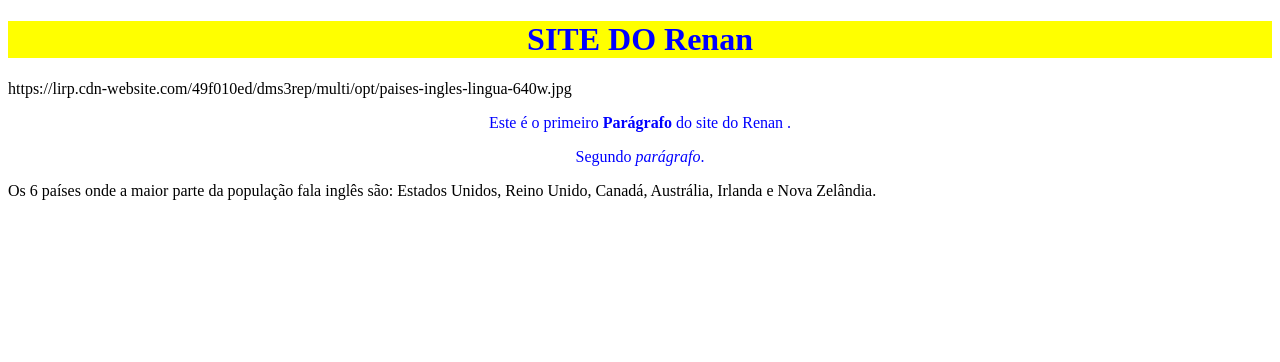
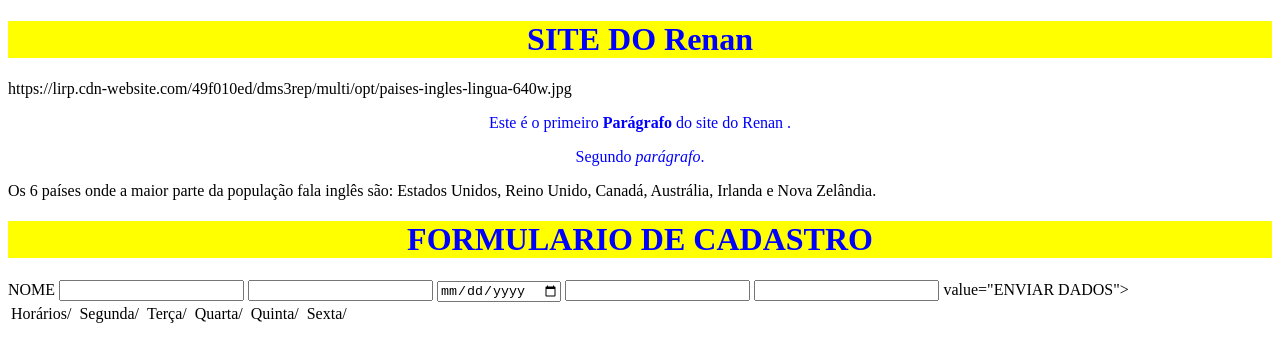
Before and after one commit to joserenanalmeida/1a-joserenan, a plain HTML site: page index.html in a window 1280 px wide. Drawn offline with Linux system fonts and the light colour scheme.

Commit message:
Update index.html

```diff
--- a/index.html
+++ b/index.html
@@ -31,3 +31,46 @@
 
     </body>
 </html>
+<html>
+<head>
+<link rel="stylesheet" href="style.css">
+</head>
+
+<body>
+  <h1>FORMULARIO DE CADASTRO</H1>
+
+  <main>
+    <form>
+      <label for="nome">NOME<label>
+    <input type="text" id="nome">
+
+         <label for="endereco"<ENDEREÇO<label>
+    <input type="text" id="endereco">
+
+   <label for="datanasc"<DATA NASC<label>
+    <input type="date" id=data"">
+
+        <label for="telefone"<TELEFONE<label>
+    <input type="tel" id="telefone">
+
+        <label for="senha"<SENHA<label>
+    <input type="password" id="senha">
+
+     <imput type="submit"> value="ENVIAR DADOS">
+   </form>
+     <table>
+     <tr>
+       <td>Horários/<td>
+        <td>Segunda/<td>
+        <td>Terça/<td>
+        <td>Quarta/<td>
+        <td>Quinta/<td>
+        <td>Sexta/<td>
+       </tr>
+
+        </table>
+
+  </main>
+   </body>
+
+    </html>
```
